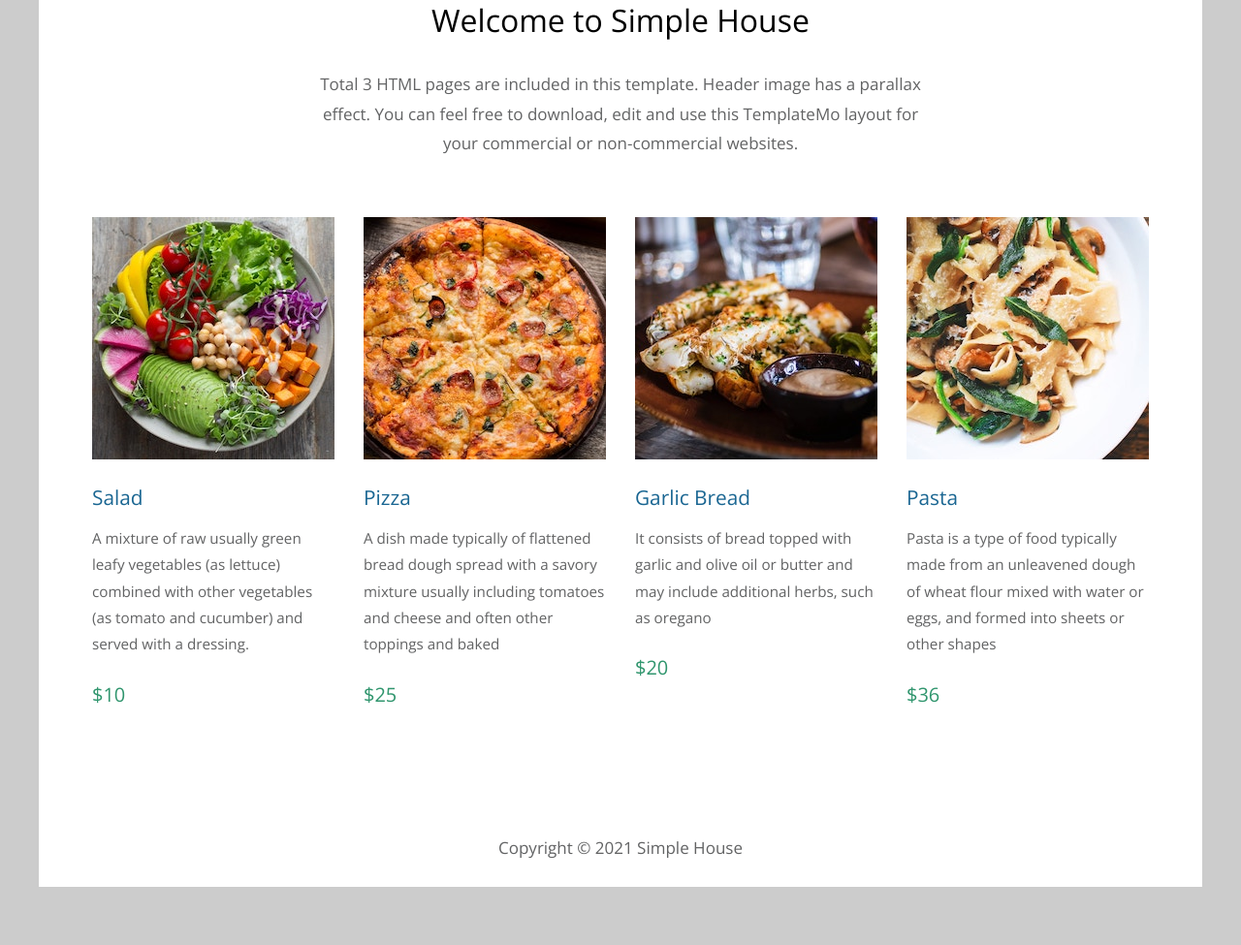
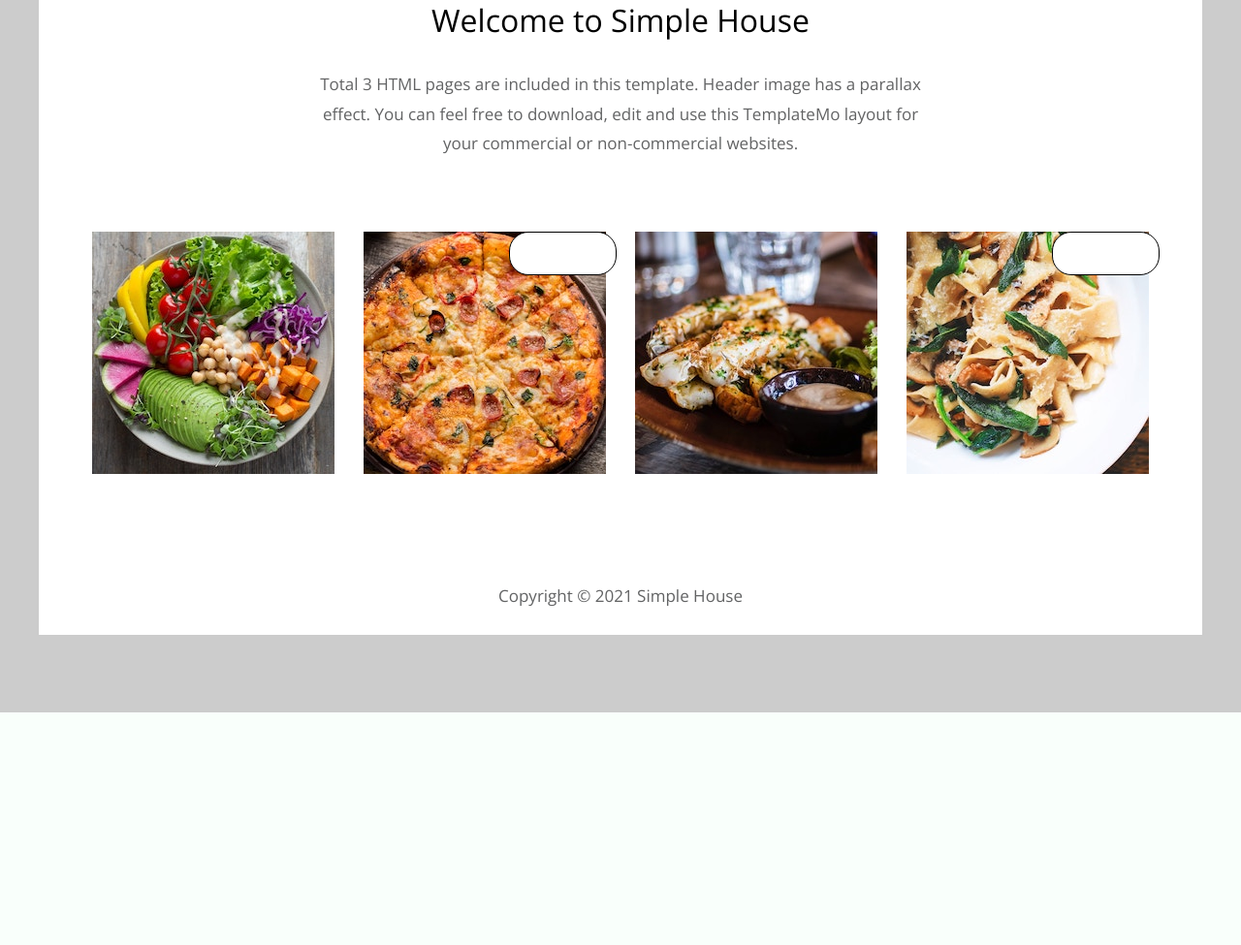
Before and after one commit to Shrimad-Bhagwat/Django, a Django app: page / in a window 1280 px wide. Shown: the part 521-1496 px from the top of the page at 97% size. After the commit the page ends 1256 px from the top, so only its background shows below. Run offline with Django 3.2, Linux system fonts and the light colour scheme.

Commit message:
Conditions

```diff
--- /dev/null
+++ b/assets/css/style.css
@@ -0,0 +1,13 @@
+
+figcaption {
+    margin-top: 15px;
+}
+.top-left {
+    position: absolute;
+    top: 0;
+    background-color: white;
+    font-weight: bold;
+    border: 1px solid black;
+    padding: 5px;
+    border-radius: 20px;
+  }
--- a/assets/css/templatemo-style.css
+++ b/assets/css/templatemo-style.css
@@ -399,6 +399,7 @@
   font-weight: 400;
   color: #1A6692;
   margin-bottom: 15px;
+  margin-top: 15px;
 }
 
 .tm-gallery-description {
@@ -456,6 +457,29 @@
   margin-top: 30px;
   max-width: 530px;
 }
+
+/* User Defined */
+.cont {
+  height: auto;
+  width: auto;
+  position: relative;
+}
+.image {
+  position: absolute;
+  left: 0;
+  top: 0;
+}
+.top-left {
+  z-index: 100;
+  position: absolute;
+  color: white;
+  font-size: 24px;
+  font-weight: bold;
+  left: 150px;
+  top: 350px;
+}
+
+/* --- */
 
 @media (min-width: 768px) {
   .tm-description-box {
--- a/simple_house/models.py
+++ b/simple_house/models.py
@@ -7,3 +7,4 @@
     img : str
     desc : str
     price : int
+    discount : bool
--- a/simple_house/views.py
+++ b/simple_house/views.py
@@ -9,24 +9,28 @@
     dish1.desc = "A mixture of raw usually green leafy vegetables (as lettuce) combined with other vegetables (as tomato and cucumber) and served with a dressing."
     dish1.price = 10
     dish1.img = '01.jpg'
+    dish1.discount = False
 
     dish2 = Dish()
     dish2.name = "Pizza"
     dish2.desc = "A dish made typically of flattened bread dough spread with a savory mixture usually including tomatoes and cheese and often other toppings and baked"
     dish2.price = 25
     dish2.img = '02.jpg'
+    dish2.discount = True
 
     dish3 = Dish()
     dish3.name = "Garlic Bread"
     dish3.desc = "It consists of bread topped with garlic and olive oil or butter and may include additional herbs, such as oregano"
     dish3.price = 20
     dish3.img = '03.jpg'
+    dish3.discount = False
 
     dish4 = Dish()
     dish4.name = "Pasta"
     dish4.desc = "Pasta is a type of food typically made from an unleavened dough of wheat flour mixed with water or eggs, and formed into sheets or other shapes"
     dish4.price = 36
     dish4.img = '04.jpg'
+    dish4.discount = True
 
     dishes = [dish1, dish2, dish3, dish4]
     return render(request, 'index.html',{'dishes' : dishes})
--- a/templates/index.html
+++ b/templates/index.html
@@ -10,6 +10,7 @@
     <title>Simple House Template</title>
     <link href="https://fonts.googleapis.com/css?family=Open+Sans:400" rel="stylesheet" />
 	<link href="{% static 'css/templatemo-style.css' %}" rel="stylesheet" />
+	<link rel="stylesheet" href="{% static 'css/style.css' %}">
 </head>
 <!--
 
@@ -68,12 +69,17 @@
 					{% for dish in dishes %}
 					<article class="col-lg-3 col-md-4 col-sm-6 col-12 tm-gallery-item">
 						<figure>
-							<img src="{{baseUrl}}/gallery/{{dish.img}}" alt="Image" class="img-fluid tm-gallery-img" />
-							<figcaption>
-								<h4 class="tm-gallery-title">{{dish.name}}</h4>
-								<p class="tm-gallery-description">{{dish.desc}}</p>
-								<p class="tm-gallery-price">${{dish.price}}</p>
-							</figcaption>
+							<div class="cont">
+								<img class='image' src="{{baseUrl}}/gallery/{{dish.img}}" alt="Image" class="img-fluid tm-gallery-img" />
+								{% if dish.discount %}
+									<div class="top-left disc">Discount</div>
+								{% endif %}
+								<figcaption>
+									<h4 class="tm-gallery-title">{{dish.name}}</h4>
+									<p class="tm-gallery-description">{{dish.desc}}</p>
+									<p class="tm-gallery-price">${{dish.price}}</p>
+								</figcaption>
+							</div>
 						</figure>
 					</article>
 					{% endfor %}
```
Also changed, not shown: README.md, images/discount.png (added).
